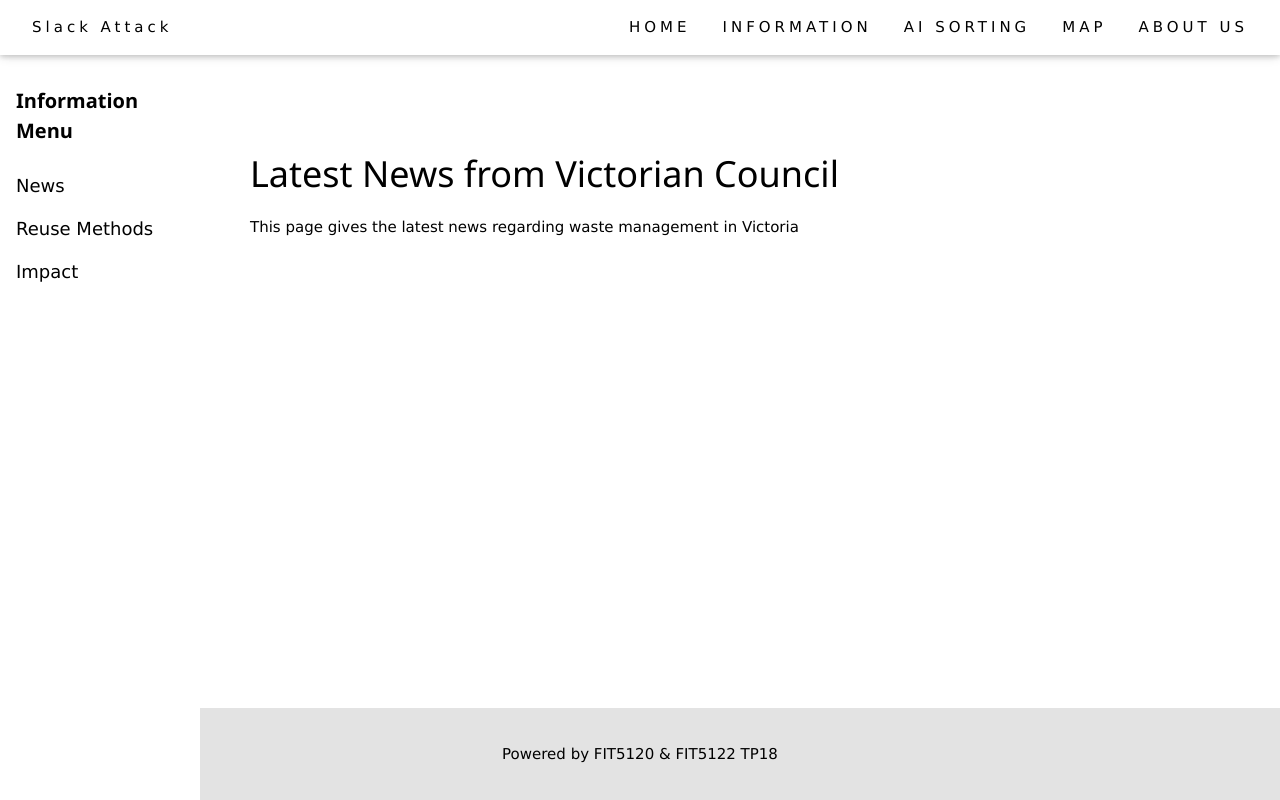
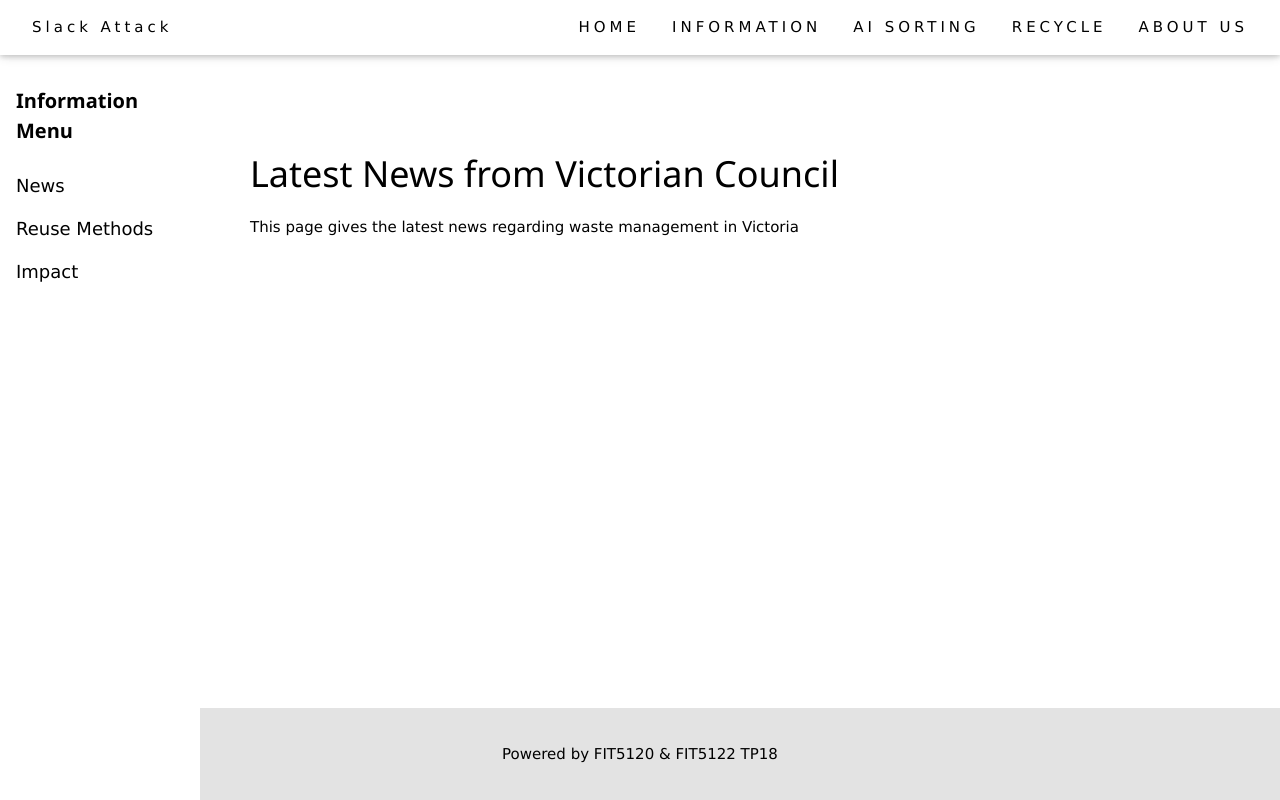
Before and after one commit to Nithin-G-R/tp18, a Flask app: page /InfoHome in a window 1280 px wide. Run offline with Flask 2, Linux system fonts and the light colour scheme.

Commit message:
Update header.html

```diff
--- a/templates/header.html
+++ b/templates/header.html
@@ -22,7 +22,7 @@
       <a href="/home" class="w3-bar-item w3-button">HOME</a>
       <a href="/InfoHome" class="w3-bar-item w3-button">INFORMATION</a>
       <a href="/sorting" class="w3-bar-item w3-button">AI SORTING</a>
-      <a href="/map" class="w3-bar-item w3-button">MAP</a>
+      <a href="/map" class="w3-bar-item w3-button">RECYCLE</a>
       <a href="/about" class="w3-bar-item w3-button">ABOUT US</a>
     </div>
   </div>
```
